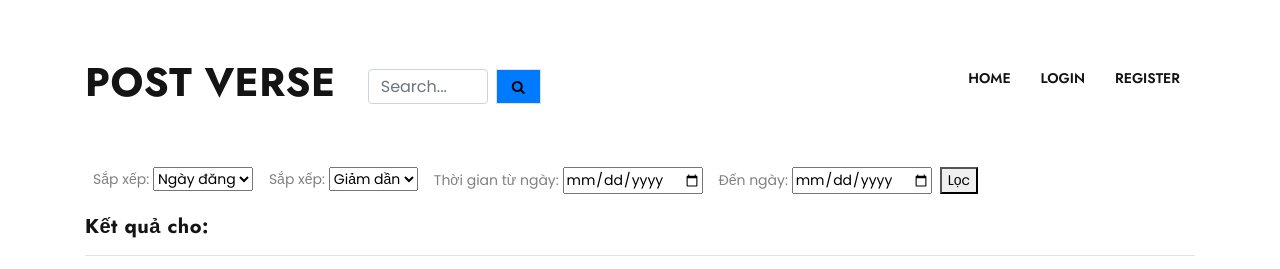
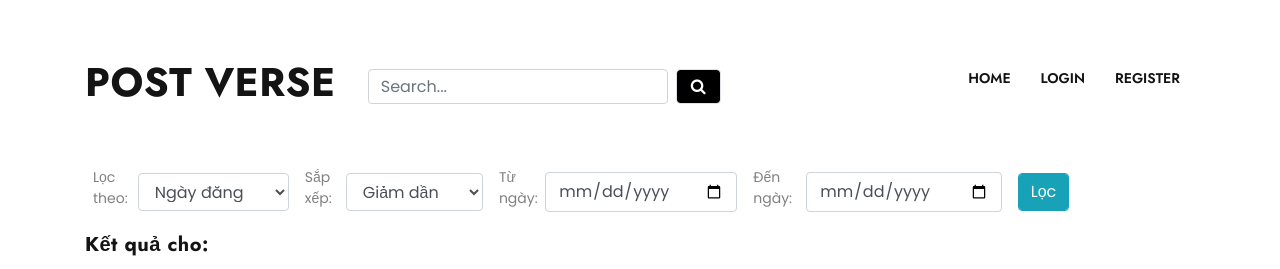
Before and after one commit to tngmait12/post-verse, a PHP site: page /post-verse/search_advanced.php in a window 1280 px wide. Shown: the top 269 px of the page. Run offline with PHP 8.4, Linux system fonts and the light colour scheme; data comes from the database, SQL or seed files in the repository; some libraries are stand-ins or nearby versions.

Commit message:
Improve search form layout and styling in search_advanced.php

```diff
--- a/includes/navbar.php
+++ b/includes/navbar.php
@@ -32,9 +32,9 @@ if (isset($con)) {
             placeholder="Search..."
             aria-label="Search"
             required
-            style="height: 35px; width: 120px;">
+            style="height: 35px; width: 300px;">
 
-      <button class=" d-flex align-items-center justify-content-center bg-primary border rounded-5"
+      <button class="form-control border btn-primary"
         type="submit"
         style="height: 35px; width: 45px; padding: 0;"
       >
--- a/search_advanced.php
+++ b/search_advanced.php
@@ -71,41 +71,37 @@
 ?>
 
 <div class="container mt-4">
-    <form method="get" class="mb-3">
+    <form method="get" class="d-block d-lg-flex align-items-center">
         <input type="hidden" name="q" value="<?= htmlspecialchars($search) ?>">
-
-        <div class="input-group d-flex">
-
-            <div class="mx-2">
-                <label class="form-label" for="filter" label="filter">Sắp xếp:</label>
-                <select class="form-select" id="filter" name="filter" onchange="this.form.submit()">
+        <div class="mx-2 d-block d-lg-flex form-group align-items-center">
+            <label class="form-label" for="filter" label="filter">Lọc theo: </label>
+            <select class="form-control" id="filter" name="filter" onchange="this.form.submit()">
                 <option value="reaction" <?= ($filter === "reaction" ? 'selected' : '') ?>>Tương tác</option>
                 <option value="comment" <?= ($filter === "comment" ? 'selected' : '') ?>>Bình luận</option>
                 <option value="date" <?= ($filter === "date" ? "selected" : "") ?>>Ngày đăng</option>
             </select>
         </div>
 
-            <div class="mx-2">
+        <div class="mx-2 d-block d-lg-flex form-group align-items-center">
             <label class="form-label" for="arrange">Sắp xếp: </label>
-                <select class="form-select" id="arrange" name="arrange" onchange="this.form.submit()">
+            <select class="form-control" id="arrange" name="arrange" onchange="this.form.submit()">
                 <option value="desc" <?= ($arrange === 'desc' ? 'selected' : '') ?>>Giảm dần</option>
                 <option value="asc" <?= ($arrange === 'asc' ? 'selected' : '') ?>>Tăng dần</option>
             </select>
         </div>
 
-            <div class="mx-2">
-                <labe for="from_date">Thời gian từ ngày:</labe>
-                <input type="date" id="from_date" name="from_date" value="<?= htmlspecialchars($fromDate ?? '') ?>">
+        <div class="mx-2 d-block d-lg-flex form-group align-items-center">
+            <label class="form-label" for="from_date">Từ ngày: </label>
+            <input class="form-control" type="date" id="from_date" name="from_date" value="<?= htmlspecialchars($fromDate ?? '') ?>">
         </div>
 
-            <div class="mx-2">
-                <label for="to_date">Đến ngày:</label>
-                <input type="date" id="to_date" name="to_date" value="<?= htmlspecialchars($toDate ?? '') ?>">
+        <div class="mx-2 d-block d-lg-flex form-group align-items-center">
+            <label class="form-label" for="to_date">Đến ngày: </label>
+            <input class="form-control" type="date" id="to_date" name="to_date" value="<?= htmlspecialchars($toDate ?? '') ?>">
         </div>
 
-            <div>
-                <button class="" type="submit">Lọc</button>
-            </div>
+        <div class="mx-2 d-block d-lg-flex form-group">
+            <button class="btn-info form-control" type="submit"> Lọc </button>
         </div>
     </form>
 
```
Lines whose indentation alone changed are shown as unchanged.
